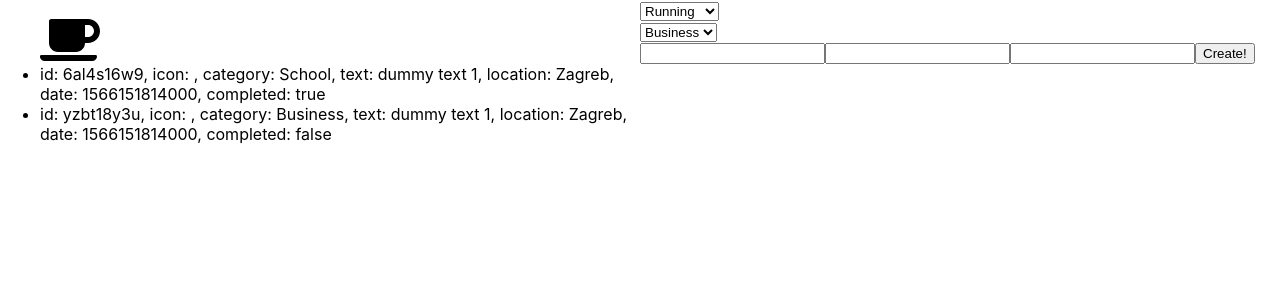
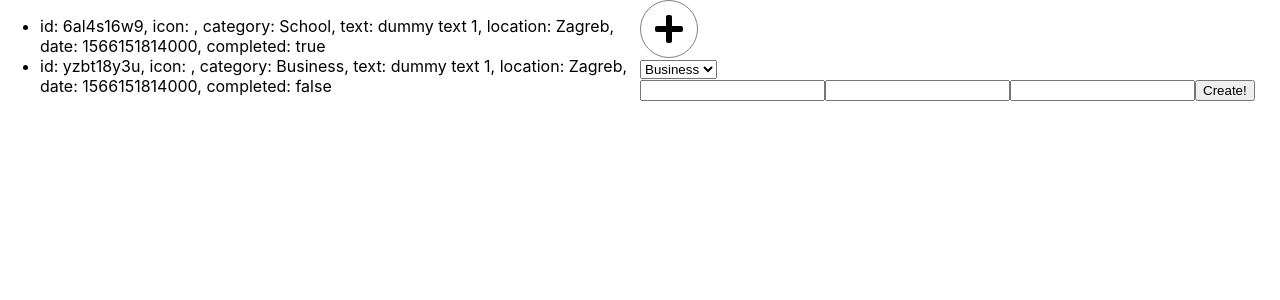
Before and after one commit to jananicic/Todo, a React (Create React App) app: page / in a window 1280 px wide. Shown: the top 300 px of the page. Built offline with nearby package versions, Linux system fonts and the light colour scheme.

Commit message:
Made Icon and Icons component, added Sass for css.

```diff
--- a/package.json
+++ b/package.json
@@ -6,6 +6,7 @@
     "@fortawesome/fontawesome-svg-core": "^1.2.19",
     "@fortawesome/free-solid-svg-icons": "^5.9.0",
     "@fortawesome/react-fontawesome": "^0.1.4",
+    "node-sass": "^4.12.0",
     "react": "^16.8.6",
     "react-dom": "^16.8.6",
     "react-redux": "^7.1.0",
--- a/src/components/createTodo/Create.js
+++ b/src/components/createTodo/Create.js
@@ -1,13 +1,14 @@
 import React, {Component} from 'react'
 import {connect} from 'react-redux';
-import {addTodo} from "../../js/actions";
+import {addTodo} from '../../js/actions';
+import Icons from './Icons'
 
 class Create extends Component {
     constructor(props) {
         super(props);
         this.state = {
             icon: '',
-            category: '',
+            category: 'Business',
             text: '',
             location: '',
             date: null
@@ -32,6 +33,11 @@ class Create extends Component {
      * Set new todo_ to the store
      */
     setTodo = () => {
+        if (this.state.icon !== '' &&
+            this.state.category !== '' &&
+            this.state.text !== '' &&
+            this.state.location !== '' &&
+            this.state.date !== '') {
             this.props.addTodo({
                 // Math.random should be unique because of its seeding algorithm.
                 // Convert it to base 36 (numbers + letters), and grab the first 9 characters
@@ -44,29 +50,27 @@ class Create extends Component {
                 date: this.state.date,
                 completed: false
             });
+        }
+    };
+
+    /**
+     * Set icon that was selected.
+     * @param icon
+     */
+    setIcon = icon => {
+        const newState = {
+            ...this.state,
+            icon: icon
+        };
+        this.setState(newState);
     };
 
     render() {
         return (
             <div>
-                <div id="icons">
-                    <select name= "icon" onChange={this.handleChange}>
-                        <option value="faRunning">Running</option>
-                        <option value="faDumbbell">Dumbbell</option>
-                        <option value="faHeart">Heart</option>
-                        <option value="faImage">Image</option>
-                        <option value="faBell">Bell</option>
-                        <option value="faEnvelope">Envelope</option>
-                        <option value="faCoffee">Coffee</option>
-                        <option value="faSchool">School</option>
-                        <option value="faLaptop">Laptop</option>
-                        <option value="faShareAltSquare">Share</option>
-                        <option value="faVideo">Video</option>
-                        <option value="faStar">Star</option>
-                    </select>
-                </div>
+                <Icons icon={this.state.icon} setIcon={this.setIcon}/>
                 <div id="categories">
-                    <select name= "category" onChange={this.handleChange}>
+                    <select name="category" onChange={this.handleChange}>
                         <option value="Business">Business</option>
                         <option value="Personal">Personal</option>
                         <option value="Family">Family</option>
@@ -74,15 +78,14 @@ class Create extends Component {
                         <option value="School">School</option>
                     </select>
                 </div>
-                <input id="text" name= "text" onChange={this.handleChange}/>
-                <input id="location" name= "location" onChange={this.handleChange}/>
-                <input id="date" name= "date" onChange={this.handleChange}/>
+                <input id="text" name="text" onChange={this.handleChange}/>
+                <input id="location" name="location" onChange={this.handleChange}/>
+                <input id="date" name="date" onChange={this.handleChange}/>
                 <button onClick={this.setTodo}>Create!</button>
             </div>
         );
     }
 }
-
 
 const mapDispatchToProps = dispatch => {
     return {
--- /dev/null
+++ b/src/components/createTodo/Icon.js
@@ -0,0 +1,12 @@
+import {FontAwesomeIcon} from "@fortawesome/react-fontawesome";
+import React from "react";
+
+const Icon = ({icon, iconClass, setIcon}) => {
+  return (
+    <div className={iconClass} onClick={() => setIcon(icon)}>
+        <FontAwesomeIcon icon={icon} size="2x"/>
+    </div>
+  )
+};
+
+export default Icon;
--- /dev/null
+++ b/src/components/createTodo/Icons.js
@@ -0,0 +1,68 @@
+import React, {Component} from 'react'
+import './index.scss'
+import {FontAwesomeIcon} from "@fortawesome/react-fontawesome";
+import {
+    faRunning,
+    faDumbbell,
+    faHeart,
+    faImage,
+    faBell,
+    faEnvelope,
+    faCoffee,
+    faSchool,
+    faLaptop,
+    faShareAltSquare,
+    faVideo,
+    faStar,
+    faPlus
+} from '@fortawesome/free-solid-svg-icons'
+import Icon from "./Icon";
+
+/**
+ * Close #icons div if the icon is selected or if user clicks outside of the div.
+ */
+document.addEventListener("click", function (event) {
+    if (event.target.closest("#icons"))
+        document.getElementById("icons").style.display = "none";
+    else
+        document.getElementById("icons").style.display = "none";
+});
+
+class Icons extends Component {
+    constructor(props) {
+        super(props);
+        this.state = {
+            open: false
+        };
+    }
+
+    /**
+     * Show icons if user clicks on plus icon and set #icons display from none to grid.
+     */
+    showIcons = () => {
+        this.setState({
+            open: true
+        });
+        document.getElementById("icons").style.display = "grid";
+    };
+
+    render() {
+        let {icon, setIcon} = this.props;
+        let icons = [faRunning, faDumbbell, faHeart, faImage, faBell, faEnvelope, faCoffee, faSchool, faLaptop, faShareAltSquare, faVideo, faStar];
+        let iconsClass = ['faRunning', 'faDumbbell', 'faHeart', 'faImage', 'faBell', 'faEnvelope', 'faCoffee', 'faSchool', 'faLaptop', 'faShareAltSquare', 'faVideo', 'faStar'];
+        if(icon === '') icon = faPlus;
+
+        return (
+            <>
+                <div onClick={this.showIcons} id="expander">
+                    <FontAwesomeIcon icon={icon} size="2x"/>
+                </div>
+                <div id="icons">
+                    {this.state.open ? icons.map((el, index) => (<Icon icon={el} iconClass={iconsClass[index]} setIcon={setIcon}/>)) : null}
+                </div>
+            </>
+        );
+    }
+}
+
+export default Icons;
--- /dev/null
+++ b/src/components/createTodo/index.scss
@@ -0,0 +1,75 @@
+@mixin test() {
+    padding: 3px;
+    margin: 0 !important;
+    border: 1px gray solid;
+    border-radius: 100%;
+}
+
+#expander {
+    @include test();
+    width: 50px;
+    height: 50px;
+    display: grid;
+    align-items: center;
+    justify-items: center;
+}
+
+#icons {
+    display: grid;
+    grid-template-columns: 1fr 1fr 1fr;
+    grid-template-rows: 1fr 1fr 1fr 1fr;
+    grid-template-areas: "faDumbbell faRunning faHeart"
+    "faImage faBell faEnvelope"
+    "faCoffee faSchool faLaptop"
+    "faShareAltSquare faVideo faStar";
+    justify-content: center;
+    justify-items: center;
+}
+
+.faRunning {
+    grid-area: faRunning;
+}
+
+.faDumbbell {
+    grid-area: faDumbbell;
+}
+
+.faHeart {
+    grid-area: faHeart;
+}
+
+.faImage {
+    grid-area: faImage;
+}
+
+.faBell {
+    grid-area: faBell;
+}
+
+.faEnvelope {
+    grid-area: faEnvelope;
+}
+
+.faCoffee {
+    grid-area: faCoffee;
+}
+
+.faSchool {
+    grid-area: faSchool;
+}
+
+.faLaptop {
+    grid-area: faLaptop;
+}
+
+.faShareAltSquare {
+    grid-area: faShareAltSquare;
+}
+
+.faVideo {
+    grid-area: faVideo;
+}
+
+.faStar {
+    grid-area: faStar;
+}
--- a/src/components/showTodo/Todos.js
+++ b/src/components/showTodo/Todos.js
@@ -19,12 +19,10 @@ import {
 const Todos = ({todos}) => {
     return (
         <ul>
-            <FontAwesomeIcon icon={faCoffee} size="3x"/>
             {todos.map(el => (
                 <li key={el.id}>
-                    <FontAwesomeIcon icon={el.icon} size="3x"/>
                     id: {el.id},
-                    icon: <FontAwesomeIcon icon={el.icon}/>,
+                    icon: <FontAwesomeIcon icon={el.icon} size="1x"/>,
                     category: {el.category},
                     text: {el.text},
                     location: {el.location},
```
Also changed, not shown: 1 other file (tests, documents, lock files or other folders). Lines whose indentation alone changed are shown as unchanged.
